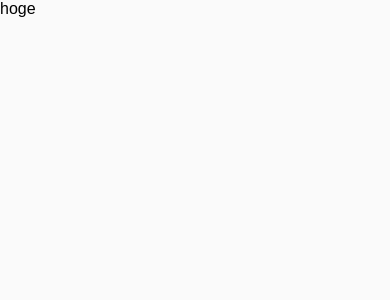
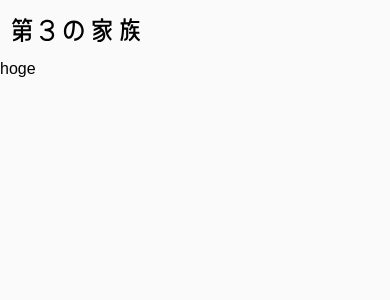
Before and after one commit to k1105/daisan-kazoku, a Next.js app: page /impact in a window 390 px wide. Shown: the top 300 px of the page. Built offline with nearby package versions, Linux system fonts and the light colour scheme; a web font is replaced by a local one.

Commit message:
headerロゴのsp表示

```diff
--- a/pages/announcement/index.tsx
+++ b/pages/announcement/index.tsx
@@ -10,9 +10,6 @@ const Announcement = () => {
         <div className="container">
           <div className="header">
             <p>活動報告</p>
-            <Link href=".." style={{ color: "black", textDecoration: "none" }}>
-              ×
-            </Link>
           </div>
           <AnnouncementTable />
         </div>
@@ -52,10 +49,11 @@ const Announcement = () => {
           @media screen and (max-width: 600px) {
             .header {
               width: 94vw;
+              height: 3rem;
             }
             .header p {
               font-size: 1.5rem;
-              line-height: 6rem;
+              line-height: 3rem;
             }
             .container {
               width: 94vw;
--- a/pages/layout.tsx
+++ b/pages/layout.tsx
@@ -52,7 +52,7 @@ export default function Layout({
             />
           </Link>
         </div>
-        <ul>
+        <ul className={classes.navLink}>
           <li className={classes.list}>第3の家族とは</li>
           <li className={classes.list}>
             <Link
--- a/styles/Layout.module.css
+++ b/styles/Layout.module.css
@@ -51,6 +51,20 @@
 
 @media screen and (max-width: 600px) {
   .nav {
+    position: relative;
+    width: 8rem;
+    margin: 0 3vw;
+    top: 0;
+    left: 0;
+  }
+
+  .logo {
+    width: 8rem;
+    height: 60px;
+    margin: 0;
+  }
+
+  .navLink {
     display: none;
   }
 }
```
Also changed, not shown: components/annoucement/AnnoucementTable.tsx (+12 -1 lines).
